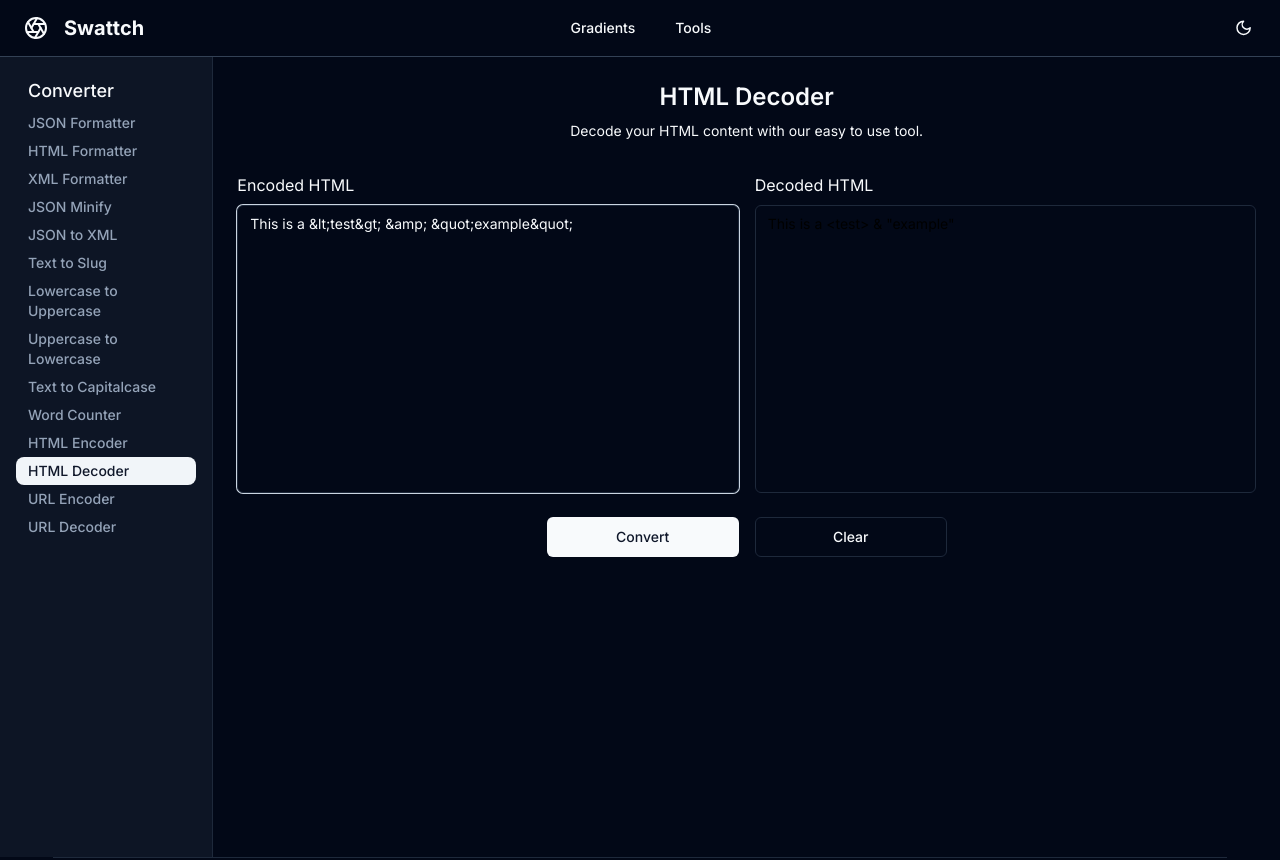
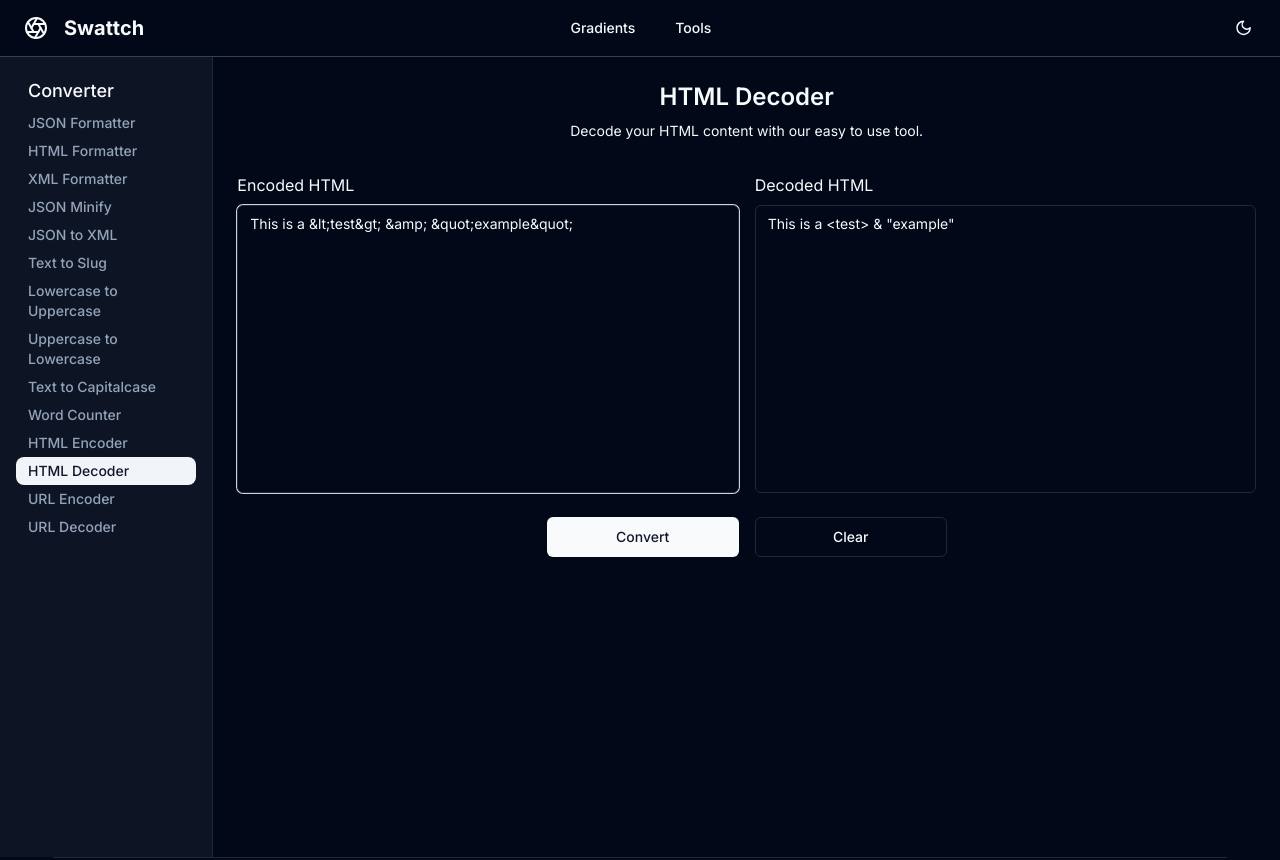
Before and after one commit to sidpandagle/ftx, a Next.js app: page /converter/html-decoder in a window 1280 px wide. Shown: the top 860 px of the page. Built offline with nearby package versions, Linux system fonts and the light colour scheme.

Commit message:
Black font issue on converter on black theme

```diff
--- a/src/app/converter/[type]/Converter.tsx
+++ b/src/app/converter/[type]/Converter.tsx
@@ -75,7 +75,7 @@ export default function Converter({ params }: { params: { type: string } }) {
                                 }} />
                             </div>}
                         <Label>{convertor.labelTwo}</Label>
-                        <Textarea value={output} onChange={(e) => { }} className="text-black cursor-default caret-transparent resize-none h-72 focus-visible:ring-offset-0 focus-visible:ring-0" />
+                        <Textarea value={output} onChange={(e) => { }} className="text-primary cursor-default caret-transparent resize-none h-72 focus-visible:ring-offset-0 focus-visible:ring-0" />
                     </div>
                 </div>
                 <div className="flex justify-center gap-4">
```
